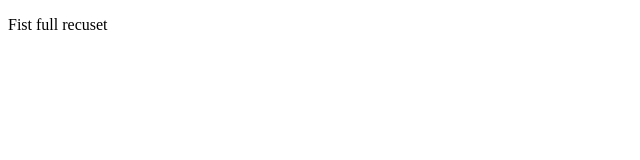
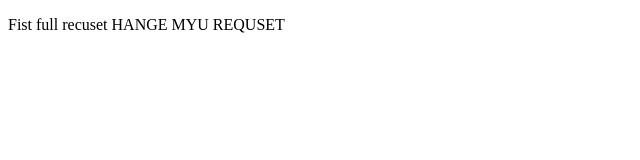
Before and after one commit to WinchesterHetz/Git, a plain HTML site: page Index.html in a window 1280 px wide. Shown: the whole page, without its empty margins (0-640 px from the left). Drawn offline with Linux system fonts and the light colour scheme.

Commit message:
Update Index.html

```diff
--- a/Index.html
+++ b/Index.html
@@ -7,7 +7,7 @@
 </head>
 <body>
     <p>
-        Fist full recuset
+        Fist full recuset HANGE MYU REQUSET
     </p>
 </body>
 </html>
```
